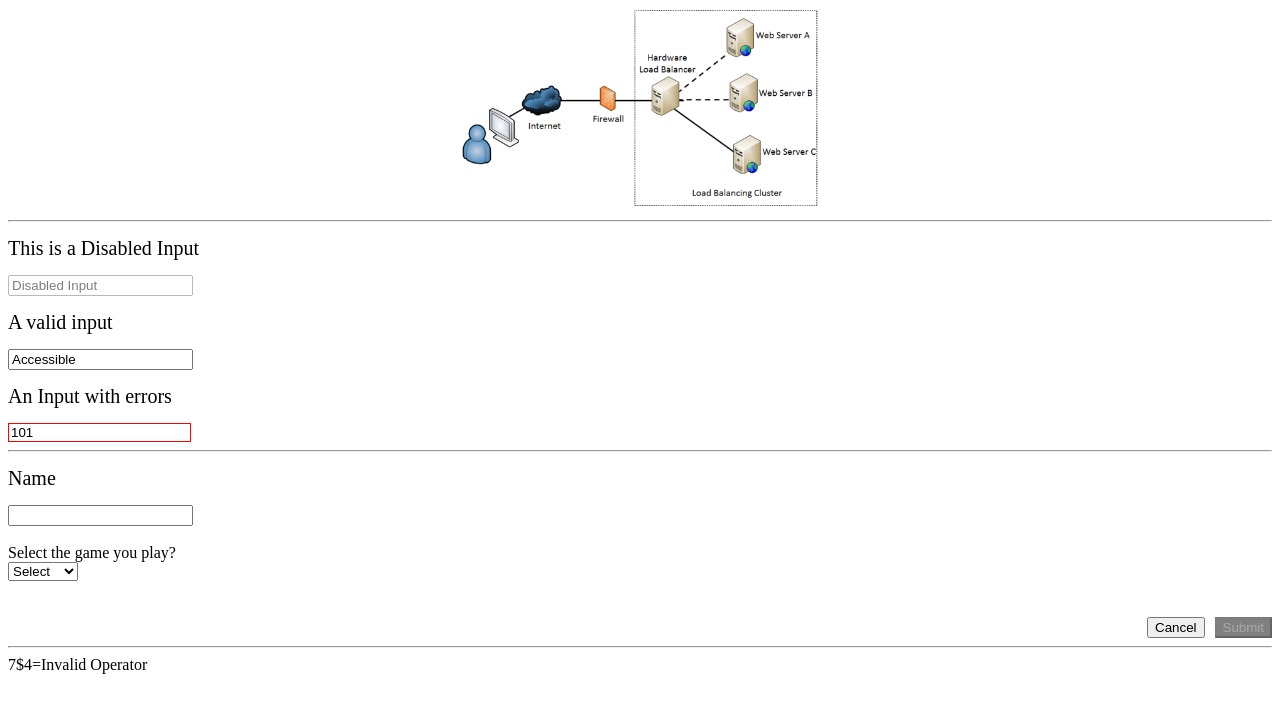
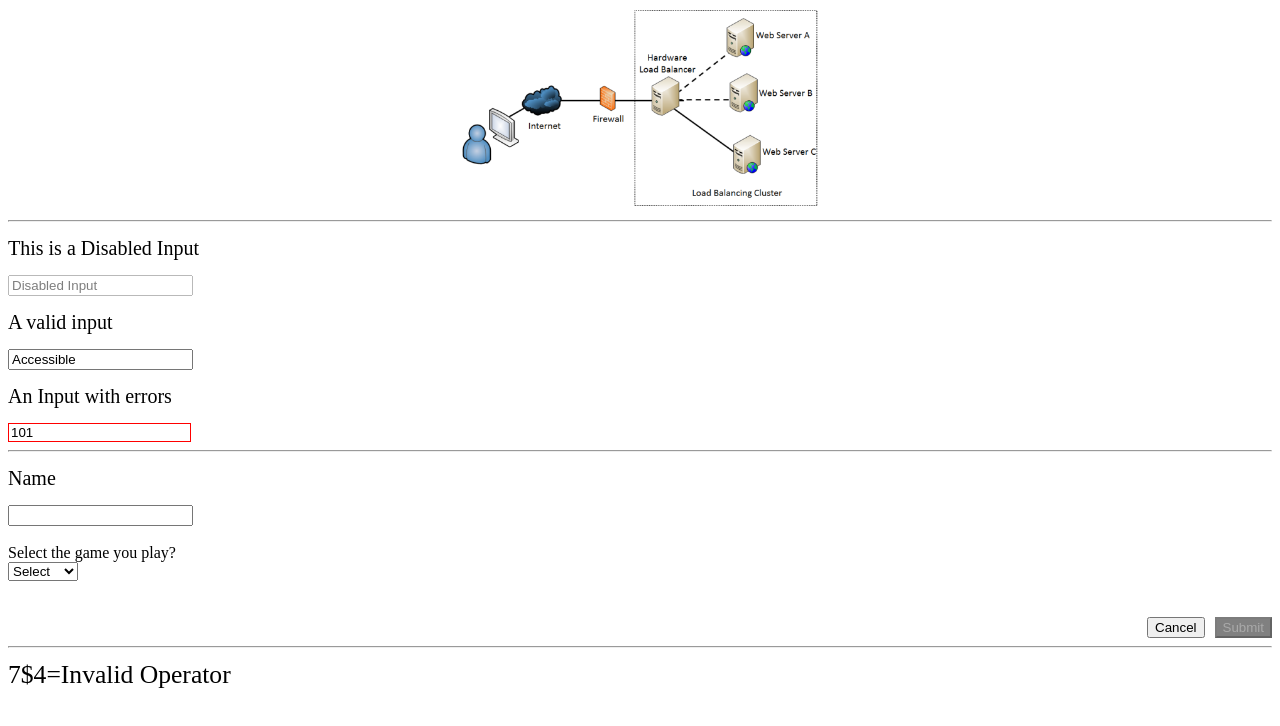
Before and after one commit to Ramkamma/React_Tasks, a React (Create React App) app: page / in a window 1280 px wide. Shown: the top 726 px of the page. Built offline with nearby package versions, Linux system fonts and the light colour scheme.

Commit message:
material theme added

```diff
--- a/package.json
+++ b/package.json
@@ -3,13 +3,14 @@
   "version": "0.1.0",
   "private": true,
   "dependencies": {
+    "@material-ui/core": "^4.11.3",
     "@testing-library/jest-dom": "^5.11.9",
     "@testing-library/react": "^11.2.5",
     "@testing-library/user-event": "^12.6.3",
     "formik": "^2.2.6",
     "prop-types": "^15.7.2",
-    "react": "^17.0.1",
-    "react-dom": "^17.0.1",
+    "react": "^16.13.1",
+    "react-dom": "^16.13.1",
     "react-scripts": "4.0.2",
     "web-vitals": "^1.1.0",
     "yup": "^0.32.9"
--- a/src/App.jsx
+++ b/src/App.jsx
@@ -1,20 +1,25 @@
 import React from 'react';
+import { ThemeProvider } from '@material-ui/core/styles';
+import Typography from '@material-ui/core/Typography';
 import TextFieldDemo from './pages/TextFieldDemo/TextFieldDemo';
 import SliderComp from './components/Slider/Slider';
 import InputDemo from './pages/InputDemo/InputDemo';
 import ChildrenDemo from './pages/ChildrenDemo/ChildrenDemo';
+import * as themeComp from './theme';
 
 function App() {
   return (
-    <div>
+    <ThemeProvider theme={themeComp.theme}>
       <SliderComp />
       <hr />
       <TextFieldDemo />
       <hr />
       <InputDemo />
       <hr />
-      <ChildrenDemo />
-    </div>
+      <Typography>
+        <ChildrenDemo />
+      </Typography>
+    </ThemeProvider>
   );
 }
 
--- a/src/components/Math/math.jsx
+++ b/src/components/Math/math.jsx
@@ -33,7 +33,7 @@ function MathComponent(props) {
     finalResult = `${first}${operator}${second}=${result}`;
   }
   return (
-    <div>{finalResult}</div>
+    <>{finalResult}</>
   );
 }
 export default MathComponent;
--- a/src/pages/ChildrenDemo/ChildrenDemo.jsx
+++ b/src/pages/ChildrenDemo/ChildrenDemo.jsx
@@ -3,9 +3,9 @@ import MathComponent from '../../components/Math/math';
 
 function ChildrenDemo() {
   return (
-    <div>
+    <>
       <MathComponent first={7} second={4} operator="$" childrens={{}} />
-    </div>
+    </>
   );
 }
 
--- /dev/null
+++ b/src/theme.js
@@ -0,0 +1,11 @@
+import { createMuiTheme } from '@material-ui/core/styles';
+
+export const theme = createMuiTheme({
+  typography: {
+    fontFamily: [
+      '"Comic Sans MS',
+      '"cursive, sans-serif',
+    ].join(','),
+    htmlFontSize: 10,
+  },
+});
```
Also changed, not shown: src/App1.jsx (deleted, +0 -12 lines), src/pages/Trainee/Components/AddDialog/AddDialog.jsx (added), src/pages/Trainee/Components/AddDialog/index.js (added), src/pages/Trainee/Components/index.js (added), src/pages/Trainee/Trainee.jsx (added), src/pages/Trainee/index.js (added), 1 other file (tests, documents, lock files or other folders).
